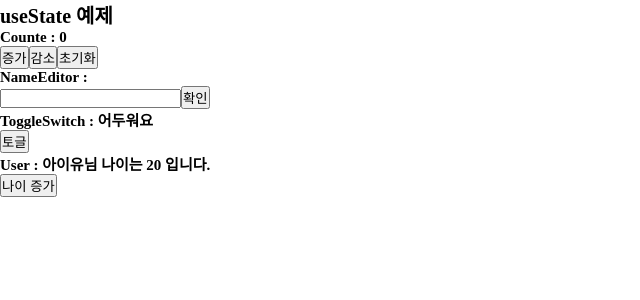
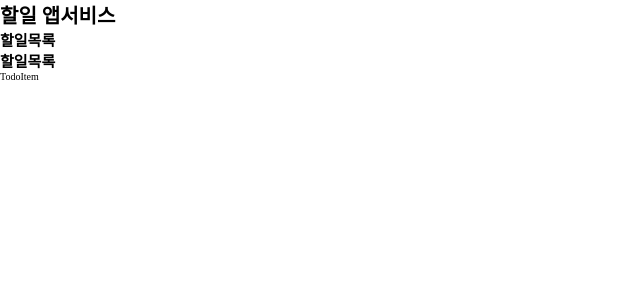
Before and after one commit to zzeondev/til_react_cra_ts, a React (Create React App) app: page / in a window 1280 px wide. Shown: the top 300 px of the page, without its empty margins (0-640 px from the left). Built offline with nearby package versions, Linux system fonts and the light colour scheme.

Commit message:
[docs] useState 의 이해

```diff
--- a/src/App.tsx
+++ b/src/App.tsx
@@ -1,16 +1,31 @@
-import Counter from './components/Counter';
-import NameEditor from './components/NameEditor';
-import ToggleSwitch from './components/ToggleSwitch';
-import User from './components/User';
+import { useState } from 'react';
+import TodoList from './components/todos/TodoList';
+import TodoWrite from './components/todos/TodoWrite';
+import { ITodoType, TodoType } from './types/todoType';
 
 function App(): JSX.Element {
+  // ts 자리
+  // {id: "", title:"", completed:false}
+  const [todos, setTodos] = useState<(TodoType | ITodoType)[]>([]);
+
+  // todos 를 업데이트 하는 함수
+  const handleTodoUpdate = (): void => {
+    // setTodos(??)
+  };
+
+  // todo 목록에서 실행할 함수들
+  const onToggle = (): void => {};
+  const onDelete = (): void => {};
+  const onEdit = (): void => {};
+
+  // tsx 자리
   return (
     <div>
-      <h1>useState 예제</h1>
-      <Counter />
-      <NameEditor />
-      <ToggleSwitch />
-      <User />
+      <h1>할일 앱서비스</h1>
+      <div>
+        <TodoWrite setTodos={setTodos} handleTodoUpdate={handleTodoUpdate} />
+        <TodoList todos={todos} onToggle={onToggle} onDelete={onDelete} onEdit={onEdit} />
+      </div>
     </div>
   );
 }
--- /dev/null
+++ b/src/components/todos/TodoItem.tsx
@@ -0,0 +1,11 @@
+type TodoItemProps = {
+  onToggle: () => void;
+  onDelete: () => void;
+  onEdit: () => void;
+};
+
+const TodoItem = ({ onToggle, onDelete, onEdit }: TodoItemProps): JSX.Element => {
+  return <div>TodoItem</div>;
+};
+
+export default TodoItem;
--- /dev/null
+++ b/src/components/todos/TodoList.tsx
@@ -0,0 +1,20 @@
+import { TodoType } from '../../types/todoType';
+import TodoItem from './TodoItem';
+
+type TodoListProps = {
+  todos: TodoType[];
+  onToggle: () => void;
+  onDelete: () => void;
+  onEdit: () => void;
+};
+
+const TodoList = ({ todos, onToggle, onDelete, onEdit }: TodoListProps): JSX.Element => {
+  return (
+    <div>
+      <h2>할일목록</h2>
+      <TodoItem onToggle={onToggle} onDelete={onDelete} onEdit={onEdit} />
+    </div>
+  );
+};
+
+export default TodoList;
--- /dev/null
+++ b/src/components/todos/TodoWrite.tsx
@@ -0,0 +1,17 @@
+import { TodoType } from '../../types/todoType';
+import TodoItem from './TodoItem';
+
+type TodoWriteProps = {
+  setTodos: React.Dispatch<React.SetStateAction<TodoType[]>>;
+  handleTodoUpdate: () => void;
+};
+
+const TodoWrite = ({ setTodos, handleTodoUpdate }: TodoWriteProps) => {
+  return (
+    <div>
+      <h2>할일목록</h2>
+    </div>
+  );
+};
+
+export default TodoWrite;
--- /dev/null
+++ b/src/types/todoType.ts
@@ -0,0 +1,9 @@
+// 1. type
+export type TodoType = { id: string; title: string; completed: boolean };
+
+// 2. interface
+export interface ITodoType {
+  id: string;
+  title: string;
+  completed: boolean;
+}
--- a/tsconfig.json
+++ b/tsconfig.json
@@ -1,5 +1,10 @@
 {
   "compilerOptions": {
+    "baseUrl": "src", // 프로젝트의 기본 경로
+    "paths": {
+      "@/*": ["*"], // @/ 로 src 폴더 전체를 참조
+      "@types/*": ["types/*"] // @types 로 src/types 참조
+    },
     "target": "es5",
     "lib": ["dom", "dom.iterable", "esnext"],
     "allowJs": true,
```
Also changed, not shown: 1 other file (tests, documents, lock files or other folders).
